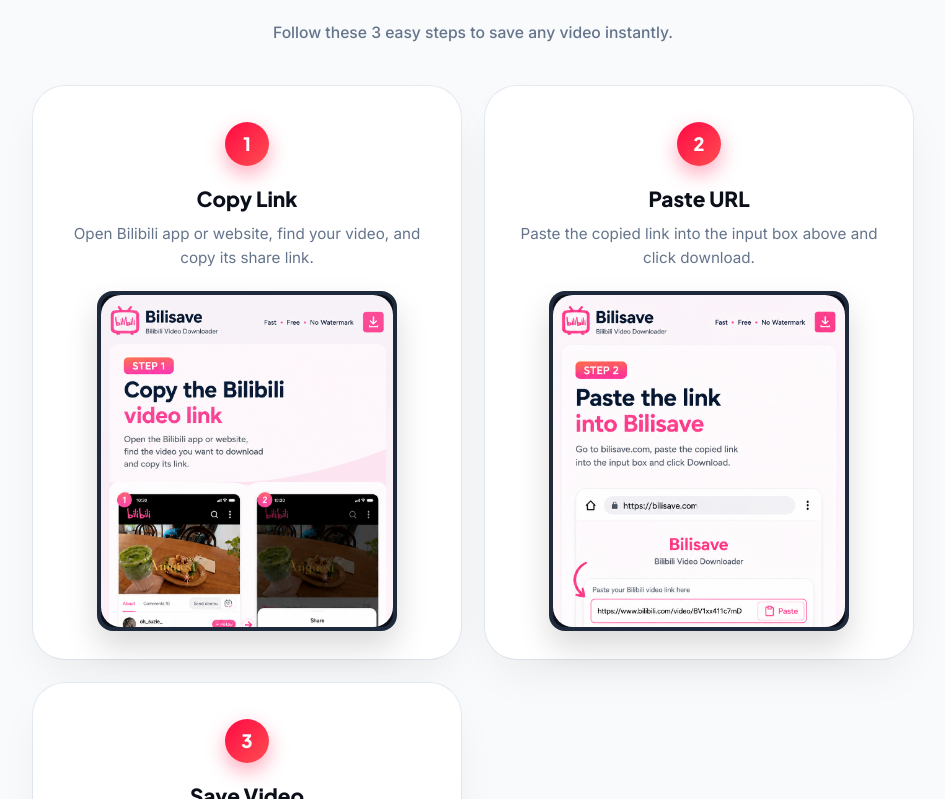
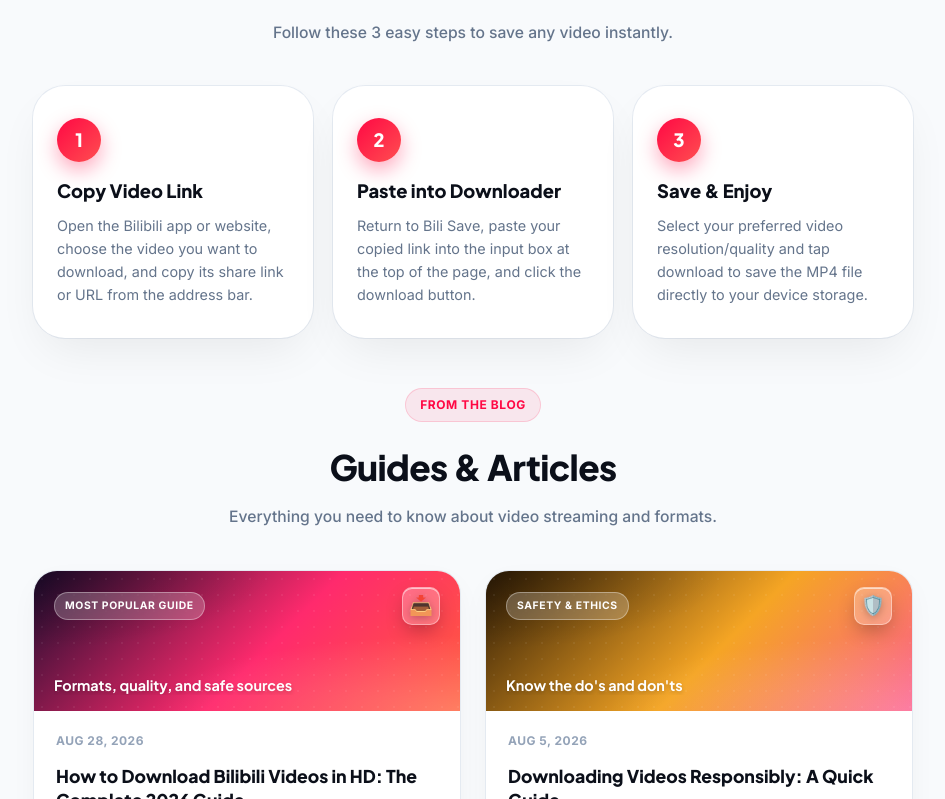
Before and after one commit to ravilavanya362-creator/bilibili-downloader, a Next.js app: page / in a window 1280 px wide. Shown: the part 741-1540 px from the top of the page, without its empty margins (167-1112 px from the left). Built offline with nearby package versions, Linux system fonts and the light colour scheme.

Commit message:
Update index.js

```diff
--- a/pages/index.js
+++ b/pages/index.js
@@ -109,8 +109,8 @@
         </div>
       </section>
 
-      {/* How to Download Section with Images Perfectly Fitted */}
-      <section className="howto-section">
+      {/* How to Download Section (Texts Only - No Images) */}
+      <section className="howto-section" style={{ paddingBottom: '30px' }}>
         <div className="container">
           <div style={{ textAlign: 'center', marginBottom: '32px' }}>
             <div className="eyebrow" style={{ background: 'rgba(255, 8, 68, 0.08)', color: '#ff0844', border: '1px solid rgba(255, 8, 68, 0.15)' }}>
@@ -120,33 +120,30 @@
             <p className="howto-subtitle">Follow these 3 easy steps to save any video instantly.</p>
           </div>
 
-          <div className="howto-container" style={{ display: 'grid', gridTemplateColumns: 'repeat(auto-fit, minmax(280px, 1fr))', gap: '24px', maxWidth: '960px' }}>
+          <div className="howto-container" style={{ display: 'grid', gridTemplateColumns: 'repeat(auto-fit, minmax(260px, 1fr))', gap: '20px', maxWidth: '920px' }}>
 
-            <div className="howto-card" style={{ display: 'flex', flexDirection: 'column', height: '100%' }}>
-              <div className="howto-badge">1</div>
-              <h3 className="howto-step-title">Copy Link</h3>
-              <p className="howto-step-desc">Open Bilibili app or website, find your video, and copy its share link.</p>
-              <div className="howto-img-wrapper" style={{ marginTop: 'auto', width: '100%', maxHeight: '340px', borderRadius: '16px', overflow: 'hidden', background: '#0b0f19' }}>
-                <img src="/step-1.png" alt="Step 1: Copy Link" style={{ width: '100%', height: '100%', objectFit: 'cover', objectPosition: 'top' }} />
-              </div>
+            <div className="howto-card" style={{ padding: '32px 24px', alignItems: 'flex-start', textAlign: 'left' }}>
+              <div className="howto-badge" style={{ marginBottom: '14px' }}>1</div>
+              <h3 className="howto-step-title" style={{ fontSize: '1.15rem', marginBottom: '8px' }}>Copy Video Link</h3>
+              <p className="howto-step-desc" style={{ fontSize: '0.9rem', margin: 0 }}>
+                Open the Bilibili app or website, choose the video you want to download, and copy its share link or URL from the address bar.
+              </p>
             </div>
 
-            <div className="howto-card" style={{ display: 'flex', flexDirection: 'column', height: '100%' }}>
-              <div className="howto-badge">2</div>
-              <h3 className="howto-step-title">Paste URL</h3>
-              <p className="howto-step-desc">Paste the copied link into the input box above and click download.</p>
-              <div className="howto-img-wrapper" style={{ marginTop: 'auto', width: '100%', maxHeight: '340px', borderRadius: '16px', overflow: 'hidden', background: '#0b0f19' }}>
-                <img src="/step-2.png" alt="Step 2: Paste URL" style={{ width: '100%', height: '100%', objectFit: 'cover', objectPosition: 'top' }} />
-              </div>
+            <div className="howto-card" style={{ padding: '32px 24px', alignItems: 'flex-start', textAlign: 'left' }}>
+              <div className="howto-badge" style={{ marginBottom: '14px' }}>2</div>
+              <h3 className="howto-step-title" style={{ fontSize: '1.15rem', marginBottom: '8px' }}>Paste into Downloader</h3>
+              <p className="howto-step-desc" style={{ fontSize: '0.9rem', margin: 0 }}>
+                Return to Bili Save, paste your copied link into the input box at the top of the page, and click the download button.
+              </p>
             </div>
 
-            <div className="howto-card" style={{ display: 'flex', flexDirection: 'column', height: '100%' }}>
-              <div className="howto-badge">3</div>
-              <h3 className="howto-step-title">Save Video</h3>
-              <p className="howto-step-desc">Choose your preferred quality and save the video directly to your device.</p>
-              <div className="howto-img-wrapper" style={{ marginTop: 'auto', width: '100%', maxHeight: '340px', borderRadius: '16px', overflow: 'hidden', background: '#0b0f19' }}>
-                <img src="/step-3.png" alt="Step 3: Save Video" style={{ width: '100%', height: '100%', objectFit: 'cover', objectPosition: 'top' }} />
-              </div>
+            <div className="howto-card" style={{ padding: '32px 24px', alignItems: 'flex-start', textAlign: 'left' }}>
+              <div className="howto-badge" style={{ marginBottom: '14px' }}>3</div>
+              <h3 className="howto-step-title" style={{ fontSize: '1.15rem', marginBottom: '8px' }}>Save & Enjoy</h3>
+              <p className="howto-step-desc" style={{ fontSize: '0.9rem', margin: 0 }}>
+                Select your preferred video resolution/quality and tap download to save the MP4 file directly to your device storage.
+              </p>
             </div>
 
           </div>
@@ -155,7 +152,7 @@
 
       {/* All Articles / Blog Section on Homepage */}
       <section className="featured-article-section" style={{ padding: '20px 16px 70px' }}>
-        <div className="container" style={{ maxWidth: '960px' }}>
+        <div className="container" style={{ maxWidth: '920px' }}>
           <div style={{ textAlign: 'center', marginBottom: '36px' }}>
             <div className="eyebrow" style={{ background: 'rgba(255, 8, 68, 0.08)', color: '#ff0844', border: '1px solid rgba(255, 8, 68, 0.15)' }}>
               FROM THE BLOG
@@ -164,6 +161,7 @@
             <p className="howto-subtitle">Everything you need to know about video streaming and formats.</p>
           </div>
 
+          {/* Grid of all articles */}
           <div className="post-list" style={{ display: 'grid', gridTemplateColumns: 'repeat(auto-fill, minmax(280px, 1fr))', gap: '24px' }}>
             {allPosts.map((post, index) => {
               const gradients = [
@@ -248,7 +246,7 @@
 
       {/* FAQ Section */}
       <section className="faq-section">
-        <div className="container" style={{ maxWidth: '960px' }}>
+        <div className="container">
           <div style={{ textAlign: 'center', marginBottom: '32px' }}>
             <div className="eyebrow" style={{ background: 'rgba(255, 8, 68, 0.08)', color: '#ff0844', border: '1px solid rgba(255, 8, 68, 0.15)' }}>
               HELP CENTER
@@ -303,4 +301,4 @@
       allPosts,
     },
   };
-                }
+}
```
